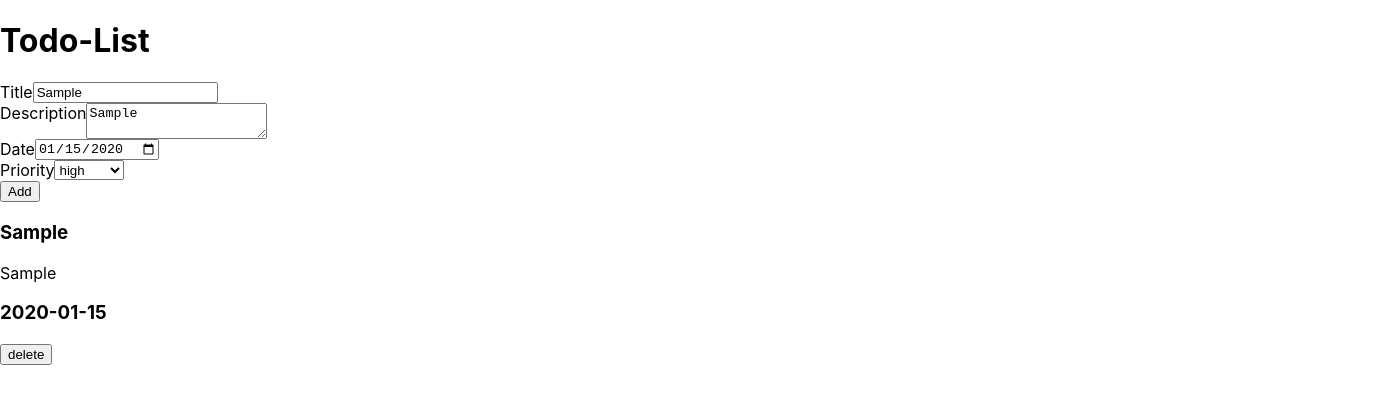
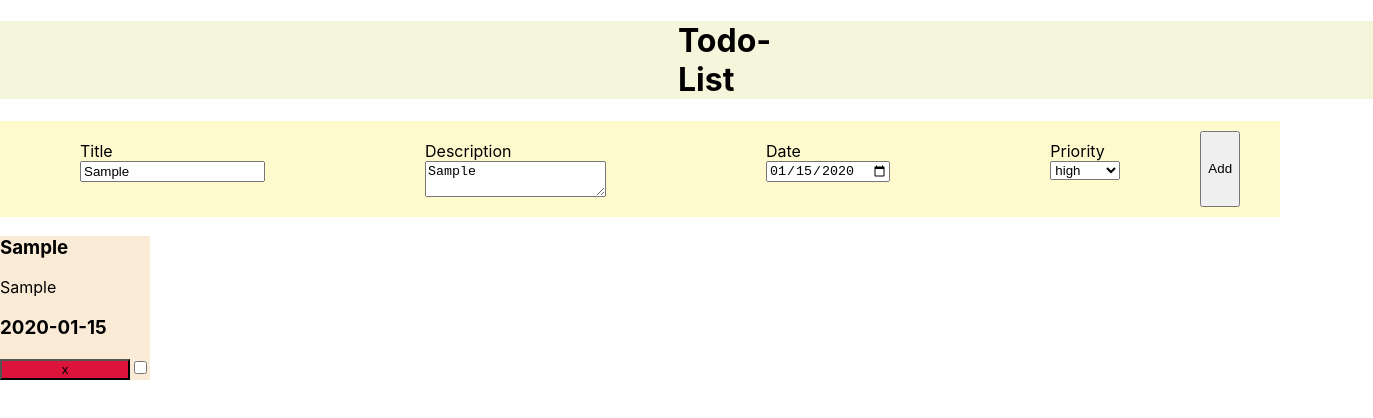
Before and after one commit to ambatikalyani/todo-app-assignment, a React (Create React App) app: page / in a window 1280 px wide. Both pictures are taken after typing "Sample", "Sample", "2020-01-15" into the empty fields and a click on the button "Add". Shown: the top 418 px of the page, 1373 px wide, since content can reach past the window. Built offline with nearby package versions, Linux system fonts and the light colour scheme.

Commit message:
[styles]

```diff
--- a/src/App.css
+++ b/src/App.css
@@ -1,4 +1,45 @@
-.main-content{
+.main-heading{
+  align-items: center;
+  background-color: beige;
+  padding-left: 678px;
+  font-size: xx-large;
+  padding-right: 695px;
+}
+
+.title-desc{
+  padding-right: 50px;
+  background-color: lemonchiffon;
+  padding-top: 10px;
+  padding-bottom: 10px;
   display: flex;
   flex-direction: row;
 }
+
+.main-content{
+  padding-top: 10px;
+  padding-bottom: 10px;
+  padding-left: 80px;
+  padding-right: 80px;
+  display: flex;
+  flex-direction: column;
+  }
+
+  .todo{
+    background-color: antiquewhite;
+    border-width: 10px;
+    text-size-adjust: auto;
+    width: 150px;
+  }
+
+  .todo-x{
+    padding-top: 1px;
+    padding-bottom: 1px;
+    background-color: crimson;
+  }
+
+  .todo-y{
+    width: 130px;
+    padding-top: 1px;
+    padding-bottom: 1px;
+    background-color: crimson;
+  }
--- a/src/App.js
+++ b/src/App.js
@@ -1,7 +1,7 @@
 import "./App.css";
 import React, { useState } from "react";
 
-function App() {
+function Todoassignment() {
   const [allTodos, setTodos] = useState([]);
   const [newTitle, setNewTitle] = useState("");
   const [newDescription, setNewDescription] = useState("");
@@ -13,7 +13,7 @@ function App() {
       title: newTitle,
       description: newDescription,
       date: newDate,
-      priority: newPriority
+      priority: newPriority,
     };
 
     let updatedTodoArr = [...allTodos];
@@ -23,44 +23,54 @@ function App() {
 
   const emptyit = (index) => {
     let updatedTodoArr = [...allTodos];
-      let arr = updatedTodoArr.slice(0,index);
-      let arr1 = updatedTodoArr.slice(index+1,);
-      let arr2 = arr.concat(arr1);
-      setTodos(arr2);
-  }
+    let initialtodolist = updatedTodoArr.slice(0, index);
+    let lasttodolist = updatedTodoArr.slice(index + 1);
+    let modifiedlist = initialtodolist.concat(lasttodolist);
+    setTodos(modifiedlist);
+  };
 
   return (
     <div>
-      <h1>Todo-List</h1>
-      <div className="main-content">
-        <label>Title</label>
+
+      <div>
+        <h1 className = "main-heading"> Todo-List </h1>
+      </div>
+
+      <div className = "title-desc">
+        <div className = "main-content">
+          <label> Title </label>
           <input
-          type="text"
-          value={newTitle}
-          onChange={(e) => setNewTitle(e.target.value)}
-          placeholder="write here"
+            type = "text"
+            value = {newTitle}
+            onChange = {(e) => setNewTitle(e.target.value)}
+            placeholder = "write here"
           />
         </div>
 
-      <div className="main-content">
-        <label>Description</label>
+        <div className = "main-content">
+          <label> Description </label>
           <textarea
-          type="text"
-          placeholder="write here"
-          value={newDescription}
-          onChange={(e) => setNewDescription(e.target.value)}
+            type = "text"
+            placeholder = "write here"
+            value = {newDescription}
+            onChange = {(e) => setNewDescription(e.target.value)}
           />
         </div>
 
-      <div className="main-content">
-        <label>Date</label>
-         <input type="date"
-         value={newDate}
-         onChange={(e) => setNewDate(e.target.value)} />
+        <div className = "main-content">
+          <label> Date </label>
+          <input
+            type = "date"
+            value = {newDate}
+            onChange = {(e) => setNewDate(e.target.value)}
+          />
         </div>
 
-      <div className="main-content" onChange={(e) => setPriority(e.target.value)}>
-        <label>Priority</label>
+        <div
+          className = "main-content"
+          onChange = {(e) => setPriority(e.target.value)}
+        >
+          <label> Priority </label>
           <select>
             <option value = "high"> high </option>
             <option value = "medium"> medium </option>
@@ -68,19 +78,23 @@ function App() {
           </select>
         </div>
 
-      <button className="first-button" onClick={handleAddTodo}>
+        <button className = "first-button" onClick = {handleAddTodo}>
           Add
         </button>
+      </div>
 
       {allTodos.map(({ title, description, date, priority }, index) => {
         return (
-          <div key={index}>
-            <div>
-              <h3>{title}</h3>
-              <p>{description}</p>
-              <h3>{date}</h3>
-              <h3>{priority}</h3>
-              <button onClick={(e) => emptyit(index)}>delete</button>
+          <div key = {index}>
+            <div className = "todo">
+              <h3> {title} </h3>
+              <p> {description} </p>
+              <h3> {date} </h3>
+              <h3> {priority} </h3>
+              <button className = "todo-y" onClick = {(e) => emptyit(index)}>
+                x
+              </button>
+              <input type = "checkbox" />
             </div>
           </div>
         );
@@ -88,4 +102,4 @@ function App() {
     </div>
   );
 }
-export default App;
+export default Todoassignment;
```
Lines whose indentation alone changed are shown as unchanged.
